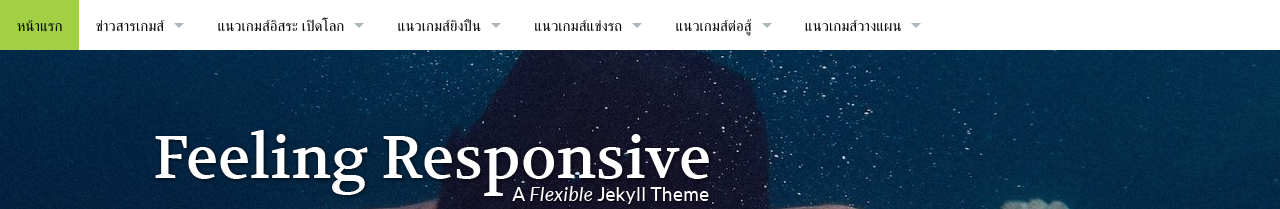
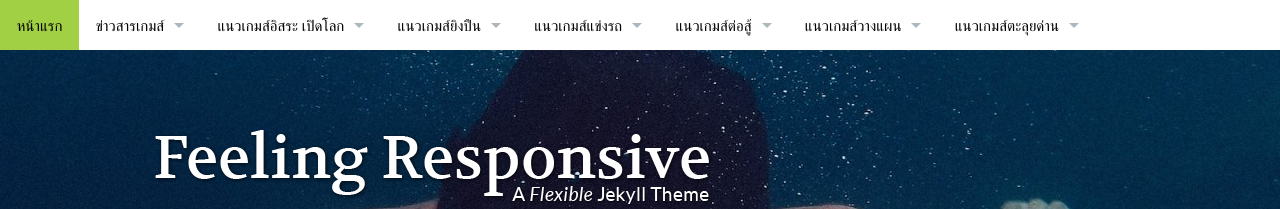
Before and after one commit to playgamenews/playgamenews.github.io, a Jekyll site: the page built from index.md, in a window 1280 px wide. Shown: the top 209 px of the page. Built offline with Jekyll 4.4.1, drawn with Linux system fonts in a browser that asks for light colours.

Commit message:
ตะลุยด่าน

```diff
--- a/_data/navigation.yml
+++ b/_data/navigation.yml
@@ -67,3 +67,12 @@
   dropdown:
   - title: "รีวิวเกมส์ Totalwar"
     url: "/blog/"
+
+- title: "แนวเกมส์ตะลุยด่าน"
+  url: "/blog/"
+  side: left
+  dropdown:
+  - title: "รีวิวเกมส์ Remember ME"
+    url: "/blog/"
+  - title: "เนื้อเรื่อง Remember ME"
+    url: "/blog/"
```
